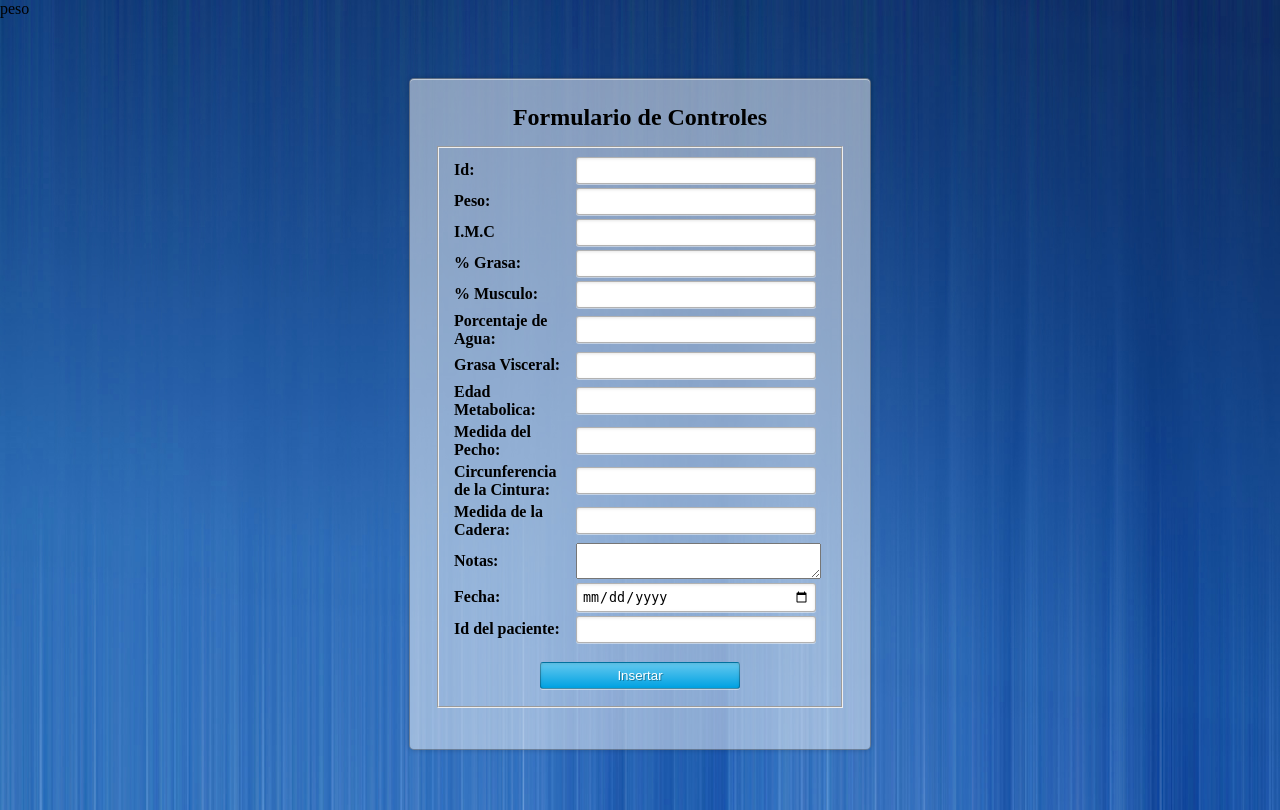
After one commit to amirghin/EEPG, a PHP site: page /f_modificar_controles.php?id_paciente=1 in a window 1280 px wide. The commit adds this page. Run offline with PHP 8.4, Linux system fonts and the light colour scheme; data that the repository does not hold is empty.

Commit message:
modificar controles

```diff
--- a/css/styles.css
+++ b/css/styles.css
@@ -109,11 +109,11 @@ body{
 	color: #000;
 }
 
-.busqueda_pacientes{
+.busqueda_pacientes, .busqueda_control{
 	width: 90%;
 }
 
-.Pacientes{
+.Pacientes, .Control{
   width: 40%;
   margin: 0 auto 11px;
 }
--- /dev/null
+++ b/f_modificar_controles.php
@@ -0,0 +1,101 @@
+<?php
+
+$mensaje = "";
+$peso = $GET["peso"];
+$id_paciente = $_GET["id_paciente"];
+echo "peso".$peso;
+//echo $id_paciente;
+
+?>
+
+
+<!DOCTYPE html>
+<html>
+<head>
+	<meta charset="utf-8">
+	<title>Nutrivital - Controles</title>
+
+	<script src="js/jquery-2.1.3.min.js"></script>
+	<script src="js/main.js"></script>
+
+    <link rel="stylesheet" type="text/css" href="css/styles.css">
+
+</head>
+
+<body>
+	<section class="Formulario">
+		<form method="POST" action="">
+			<h1>Formulario de Controles</h1>
+			<fieldset class="controles">
+				<table>
+			    	<tr>
+			    		<td><label for="lblId">Id: </label></td></td>
+			    		<td><input type="text" name="txtId"></td>
+			    	</tr>
+			    	<tr>
+				    	<td><label for="lblPeso">Peso: </label></td>
+				    	<td><input type="text" name="txtPeso"></td>
+					</tr>
+			    	<tr>
+						<td><label for="lblGrasa">I.M.C</label></td>
+						<td><input type="text" name="txtImc"></td>
+					</tr>
+			    	<tr>
+						<td><label for="lblGrasa">% Grasa:</label></td>
+						<td><input type="text" name="txtGrasa"></td>
+					</tr>
+			    	<tr>
+						<td><label for="lblMusculo">% Musculo:</label></td>
+						<td><input type="text" name="txtMusculo"></td>
+					</tr>
+			    	<tr>
+						<td><label for="lblAguaCorporal">Porcentaje de Agua:</label></td>
+						<td><input type="text" name="txtPorcentajeAgua"></td>
+					</tr>
+			    	<tr>
+						<td><label for="lblGrasaVisceral">Grasa Visceral:</label></td>
+						<td><input type="text" name="txtGrasaVisceral"></td>
+					</tr>
+			    	<tr>
+						<td><label for="lblEdadMetabolica">Edad Metabolica:</label></td>
+						<td><input type="text" name="txtEdadmetabolica"></td>
+					</tr>
+			    	<tr>
+						<td><label for="lblMedidaPecho">Medida del Pecho:</label></td>
+						<td><input type="text" name="txtMedidaPecho"></td>
+					</tr>
+			    	<tr>
+						<td><label for="lblCircCintura">Circunferencia de la Cintura:</label></td>
+						<td><input type="text" name="txtCircCintura"></td>
+					</tr>
+			    	<tr>
+						<td><label for="lblMedidaCadera">Medida de la Cadera:</label></td>
+						<td><input type="text" name="txtMedidaCadera"></td>
+					</tr>
+			    	<tr>
+						<td><label for="lblNotas">Notas:</label></td>
+						<td><textarea name="txtNotes"></textarea></td>
+					</tr>
+			    	<tr>
+						<td><label for="lblFecha">Fecha:</label></td>
+						<td><input type="date" name="txtFecha" ></td>
+					</tr>
+			    	<tr>
+						<td><label for="lblFecha">Id del paciente:</label></td>
+						<td><input type="text" name="txtIdPaciente" ></td>
+					</tr>
+			    	<tr>
+			    		<td class="center" colspan="2"><input name="controlesBtn" type="submit" value="Insertar"></td>
+			    	</tr>
+			    	<tr>
+			    		<td class="center" colspan="2"><?php echo $mensaje; ?></td>
+
+			    	</tr>
+			    </div>
+				</table>
+			</fieldset>
+		</form>
+	</section>
+</body>
+
+</html>
--- a/js/main.js
+++ b/js/main.js
@@ -43,7 +43,7 @@ function busqueda_Control(){
             var tableValues = "";
             $.each(object.controles, function(key,value){
 
-                tableValues += "<tr><td>"+value.controles_peso+"</td><td>"+value.controles_imc+"</td><td>"+value.controles_porc_grasa+"</td><td>"+value.porc_musculo+"</td><td>"+value.controles_porc_agua+"</td><td>"+value.controles_porc_grasa_visc+"</td><td>"+value.controles_edad_metab+"</td><td>"+value.controles_med_pecho+"</td><td>"+value.controles_circ_cintura+"</td><td>"+value.controles_med_cadera+"</td><td>"+value.controles_notas+"</td><td>"+value.controles_fecha+"</td><td><input type='button' value='Modificar'/></td><td><input type='button' value='Eliminar'/></td></tr>";
+                tableValues += "<tr><td>"+value.controles_peso+"</td><td>"+value.controles_imc+"</td><td>"+value.controles_porc_grasa+"</td><td>"+value.porc_musculo+"</td><td>"+value.controles_porc_agua+"</td><td>"+value.controles_porc_grasa_visc+"</td><td>"+value.controles_edad_metab+"</td><td>"+value.controles_med_pecho+"</td><td>"+value.controles_circ_cintura+"</td><td>"+value.controles_med_cadera+"</td><td>"+value.controles_notas+"</td><td>"+value.controles_fecha+"</td><td><a href='f_modificar_controles.php?id_paciente="+value.pacientes_id+"&peso="+value.controles_peso+"'>Modificar</a></td><td><input type='button' value='Eliminar'/></td></tr>";
             });
             $("#result").html(table+tableValues);
         });
```
